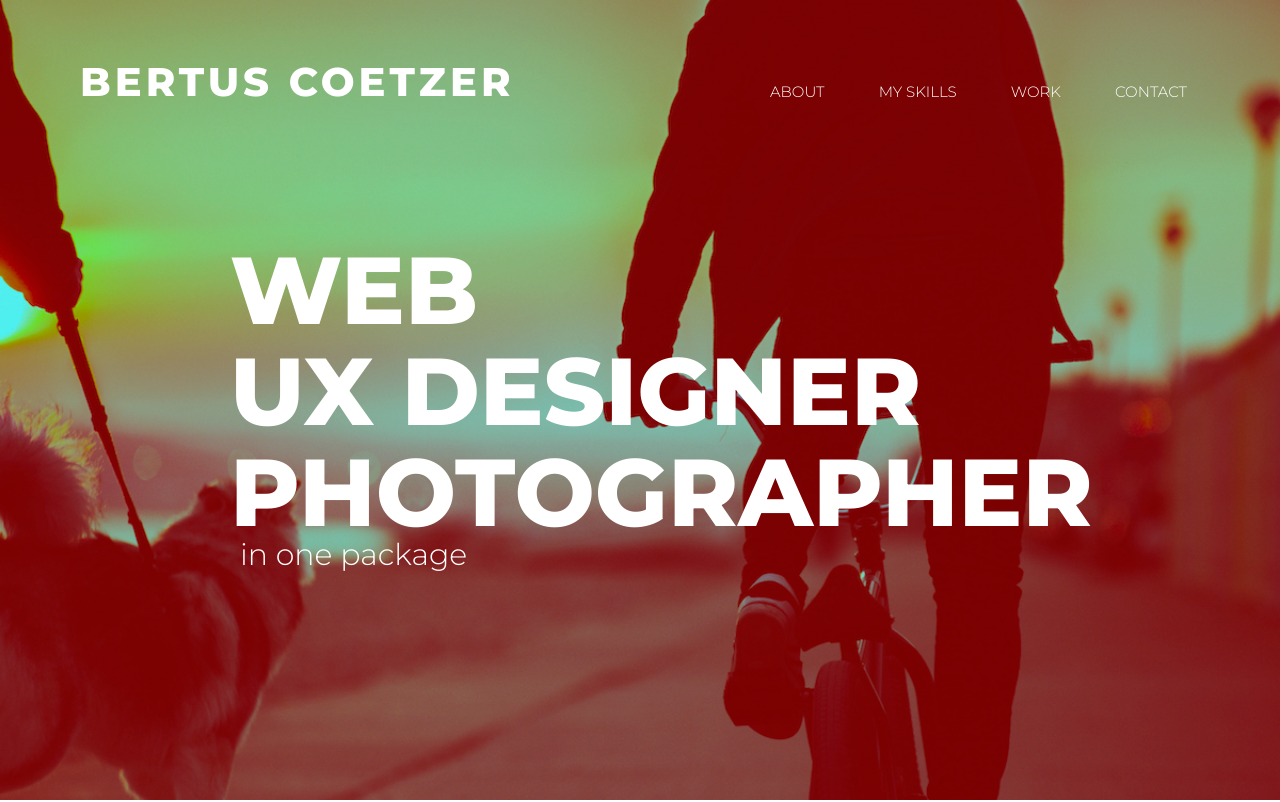
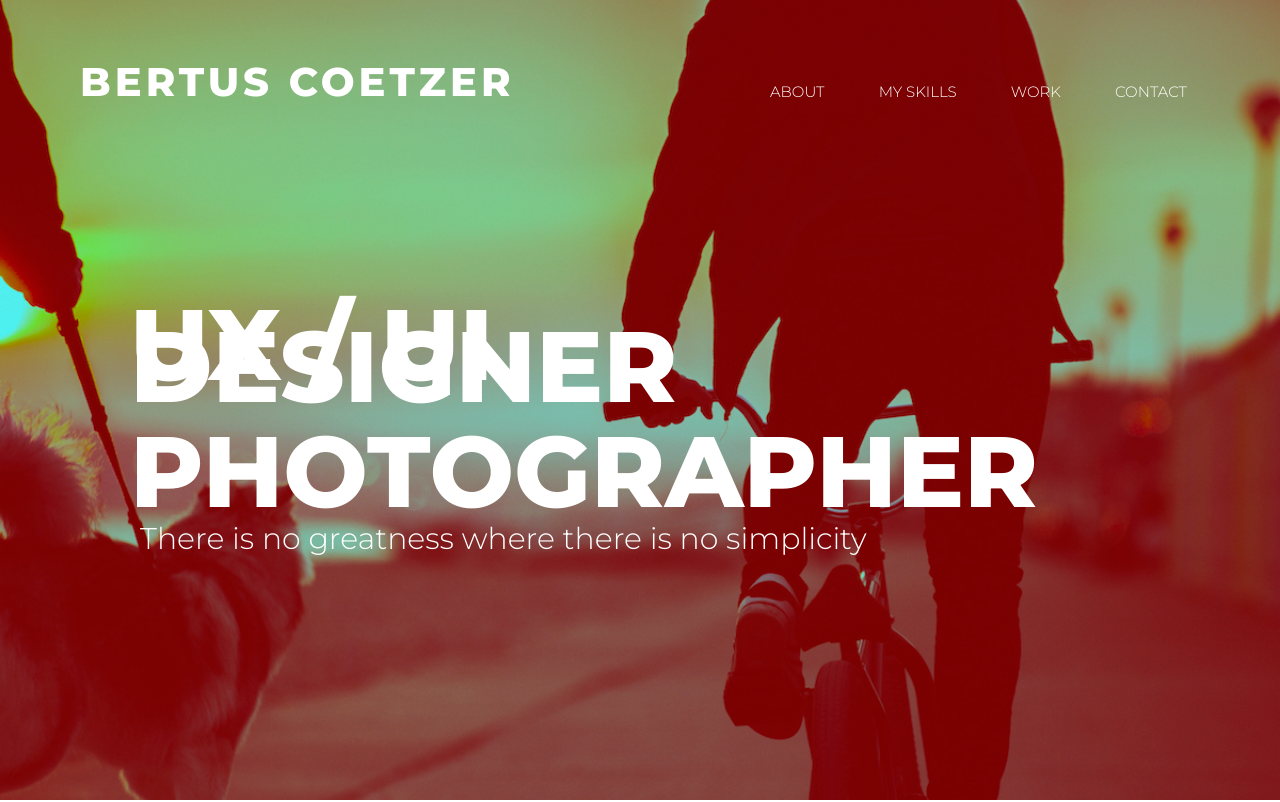
Before and after one commit to B3rtus/portfolio-site, a plain HTML site: page index.html in a window 1280 px wide. Shown: the top 802 px of the page. Drawn offline with Linux system fonts and the light colour scheme.

Commit message:
LAnding page text changed

```diff
--- a/css/main.css
+++ b/css/main.css
@@ -58,16 +58,16 @@ nav ul li a {
 }
 
 .page-headline {
-    padding-top: 200px;
+    padding-top: 250px;
     width: 900px;
     font-family: 'Montserrat';
     color: white;
-    margin-left: 190px;
+    margin-left: 90px;
 }
 
 .page-headline h2 {
     font-weight: 700;
-    font-size: 95px;
+    font-size: 100px;
     line-height: 22px;
     text-transform: uppercase;
     clear: both;
--- a/index.html
+++ b/index.html
@@ -27,10 +27,10 @@
                 </nav>
             </div>
             <div class="page-headline">
-                <h2>Web</h2>
-                <h2>UX Designer</h2>
+                <!-- <h2>Web</h2> -->
+                <h2>UX / UI Designer</h2>
                 <h2>Photographer</h2>
-                <h3>in one package</h3>
+                <h3>There is no greatness where there is no simplicity</h3>
             </div>
         </div>
     </header>
```
